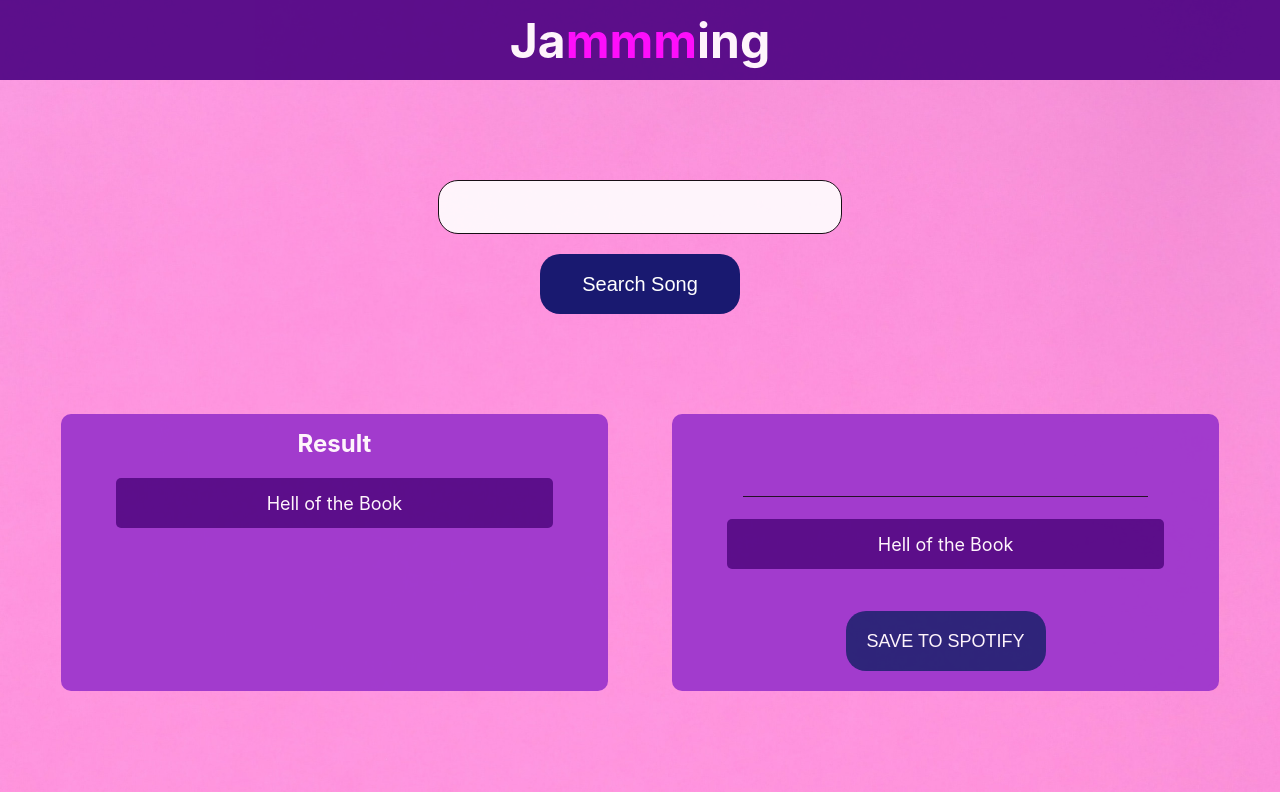
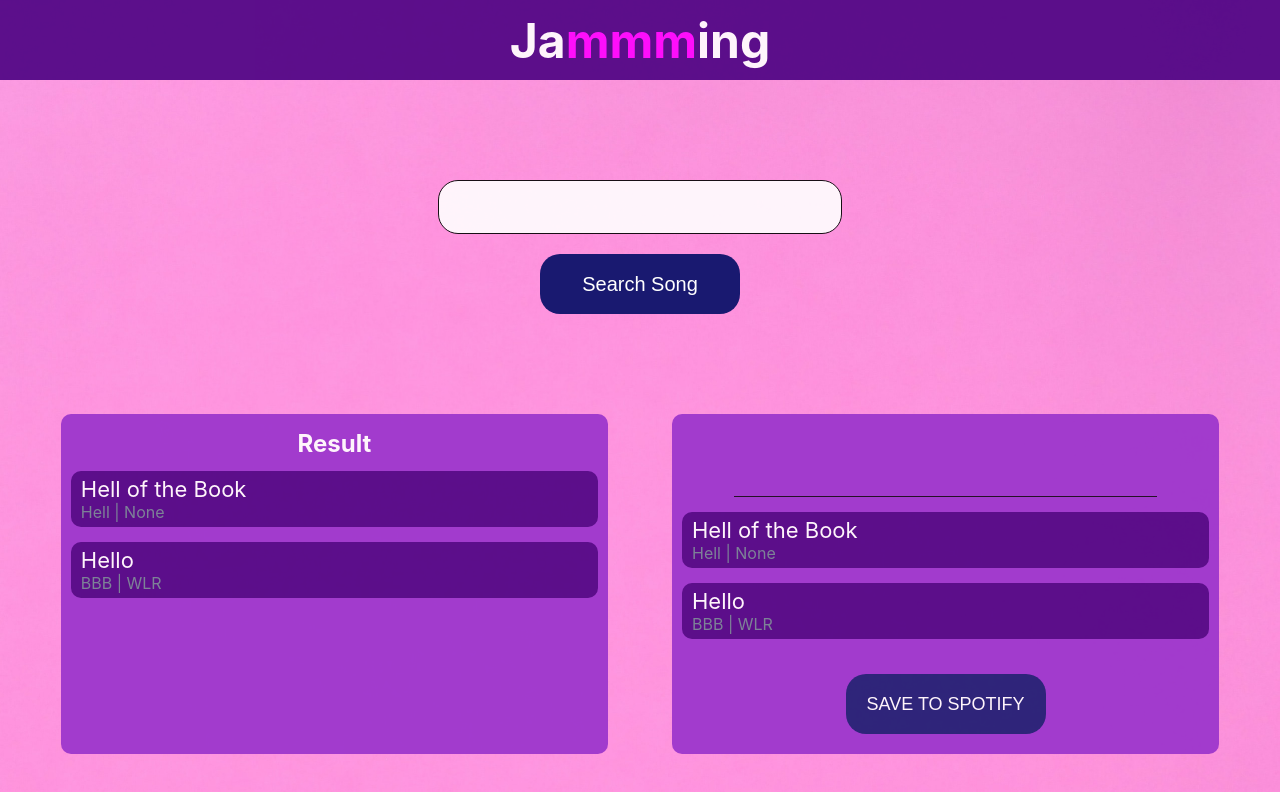
Before and after one commit to TagKir/jammming, a React (Create React App) app: page / in a window 1280 px wide. Shown: the top 792 px of the page. Built offline with nearby package versions, Linux system fonts and the light colour scheme.

Commit message:
modified Tracklist.css and Tracklist.js in tracklist

```diff
--- a/src/components/tracklist/Tracklist.css
+++ b/src/components/tracklist/Tracklist.css
@@ -32,35 +32,35 @@ h2 {
 
 .tracks ul,
 .chosen ul {
-  color: white;
-  padding: 0;
-  display: flex;
-  justify-content: center;
+  background-color: indigo;
+  text-align: start;
+  padding-left: 0;
+  margin: 15px 10px;
+  border-radius: 10px;
+  padding: 5px 10px;
+  justify-content: start;
 }
 
-.tracks ul li,
-.chosen ul li {
-  display: flex;
-  margin: 6px 0;
-  font-size: 18px;
-  align-items: center;
-  justify-content: center;
-  width: 80%;
-  border-radius: 5px;
-  height: 50px;
-  background-color: indigo;
+.name {
+  font-size: 22px;
+  color: white;
+}
+
+.artist_album {
+  color: slategray;
 }
 
 .playlist_name_input {
   background-color: darkorchid;
   color: white;
-  font-size: 24px;
+  font-size: 26px;
   width: 70%;
   height: 30px;
   margin-top: 50px;
   border: 0px;
   border-bottom: 1px solid black;
   border-radius: 0;
+  padding-right: 20px;
 }
 
 .save {
--- a/src/components/tracklist/Tracklist.js
+++ b/src/components/tracklist/Tracklist.js
@@ -2,24 +2,48 @@ import "./Tracklist.css";
 import React, { useState } from "react";
 
 export default function Tracklist() {
-  let cards = ["Hell of the Book"];
+  let cards = [
+    {
+      name: "Hell of the Book",
+      artist: "Hell",
+      album: "None",
+      id: 1,
+    },
+    {
+      name: "Hello",
+      artist: "BBB",
+      album: "WLR",
+      id: 1,
+    },
+  ];
+
   return (
     <div className="all">
       <div className="tracks">
         <h2>Result</h2>
-        <ul>
-          {cards.map((card) => (
-            <li>{card}</li>
-          ))}
-        </ul>
+        {cards.map((card) => {
+          return (
+            <ul>
+              <li className="name">{card.name}</li>
+              <li className="artist_album">
+                {card.artist} | {card.album}
+              </li>
+            </ul>
+          );
+        })}
       </div>
       <div className="chosen">
         <input className="playlist_name_input" />
-        <ul>
-          {cards.map((card) => (
-            <li>{card}</li>
-          ))}
-        </ul>
+        {cards.map((card) => {
+          return (
+            <ul>
+              <li className="name">{card.name}</li>
+              <li className="artist_album">
+                {card.artist} | {card.album}
+              </li>
+            </ul>
+          );
+        })}
         <button className="save">SAVE TO SPOTIFY</button>
       </div>
     </div>
```
